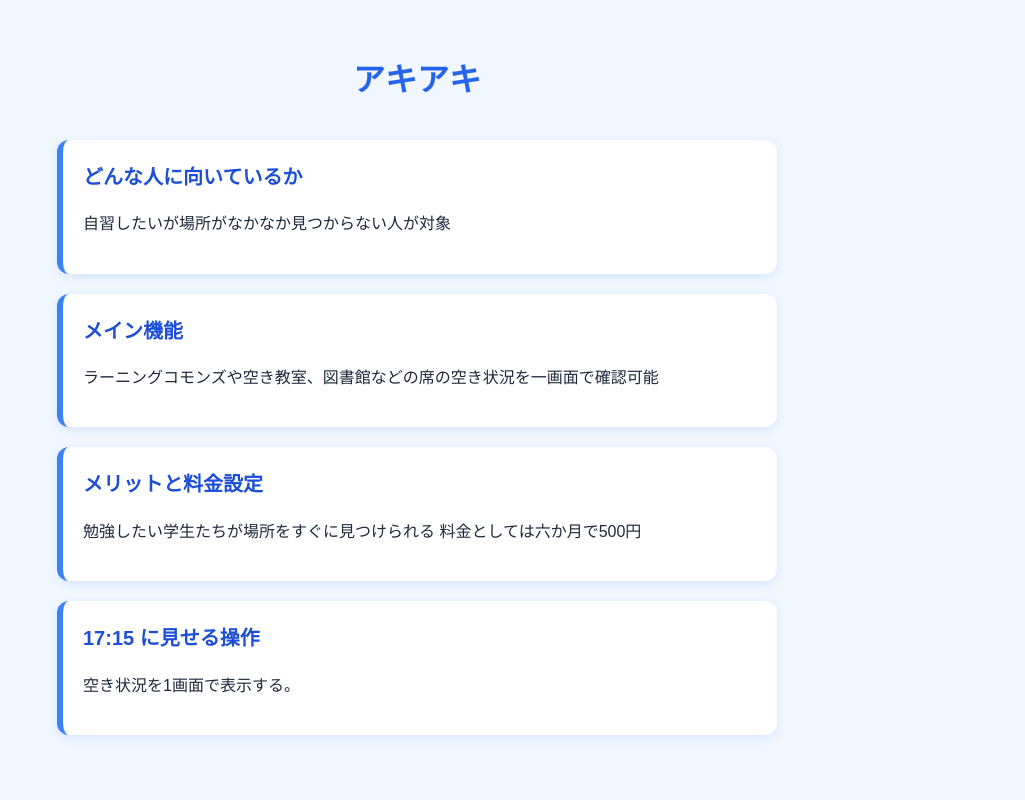
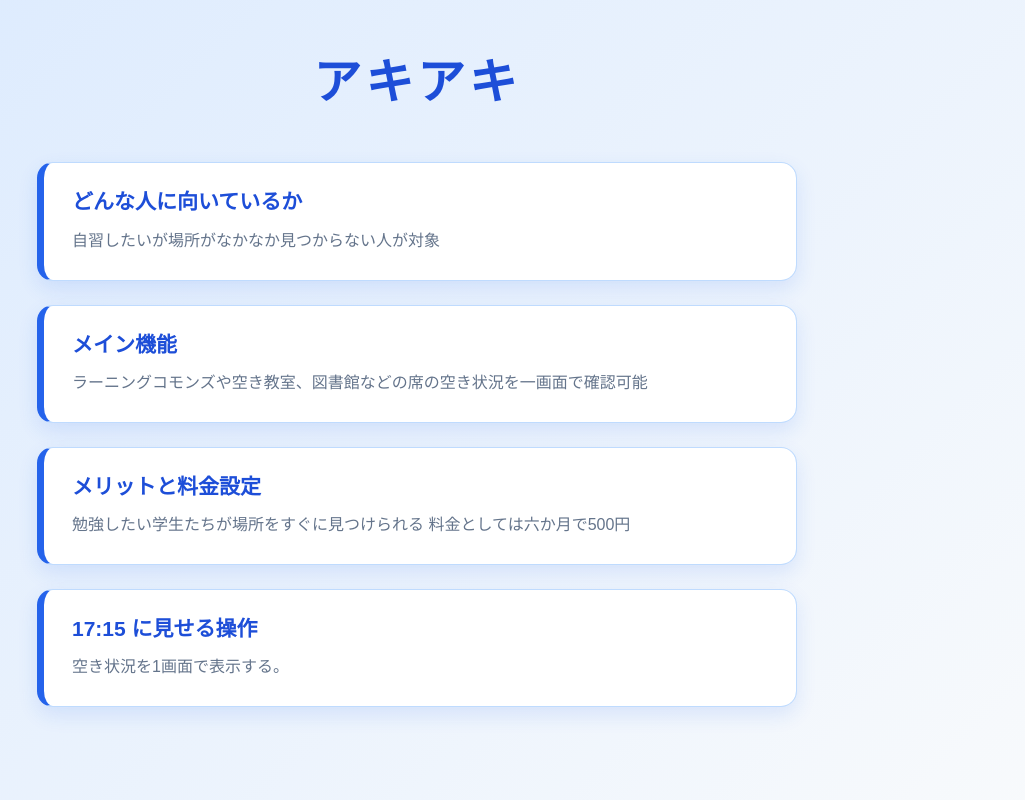
Before and after one commit to KKanemura/theme1-b-9, a plain HTML site: page index.html in a window 1280 px wide. Shown: the whole page, without its empty margins (223-1248 px from the left). Drawn offline with Linux system fonts and the light colour scheme.

Commit message:
Update styles

```diff
--- a/style.css
+++ b/style.css
@@ -1,81 +1,70 @@
-
 * {
   box-sizing: border-box;
 }
 
+:root {
+  --primary: #2563eb;
+  --primary-dark: #1d4ed8;
+  --text: #1e293b;
+  --muted: #64748b;
+  --background: #eff6ff;
+  --card: #ffffff;
+  --border: #bfdbfe;
+}
 
 body {
   margin: 0;
-  padding: 32px 16px;
-  background-color: #f0f7ff;
-  color: #1e293b;
-  font-family: sans-serif;
-  line-height: 1.7;
+  min-height: 100vh;
+  padding: 40px 20px;
+  background: linear-gradient(135deg, #dbeafe, #f8fafc);
+  color: var(--text);
+  font-family: "Yu Gothic", "Hiragino Kaku Gothic ProN", sans-serif;
+  line-height: 1.8;
 }
 
 main {
-  max-width: 720px;
+  width: min(100%, 760px);
   margin: 0 auto;
 }
 
 h1 {
-  margin-bottom: 32px;
-  color: #2563eb;
+  margin: 0 0 36px;
+  color: var(--primary-dark);
+  font-size: clamp(32px, 7vw, 48px);
+  letter-spacing: 0.08em;
   text-align: center;
 }
 
 section {
-  margin-bottom: 20px;
-  padding: 20px;
-  background-color: #ffffff;
-  border-left: 6px solid #3b82f6;
-  border-radius: 12px;
-  box-shadow: 0 3px 10px rgba(37, 99, 235, 0.12);
+  margin-bottom: 24px;
+  padding: 24px 28px;
+  background-color: var(--card);
+  border: 1px solid var(--border);
+  border-left: 7px solid var(--primary);
+  border-radius: 16px;
+  box-shadow: 0 8px 20px rgba(37, 99, 235, 0.12);
+  transition: transform 0.2s ease, box-shadow 0.2s ease;
+}
+
+section:hover {
+  transform: translateY(-3px);
+  box-shadow: 0 12px 26px rgba(37, 99, 235, 0.18);
 }
 
 h2 {
-  margin-top: 0;
-  color: #1d4ed8;
-  font-size: 20px;
+  margin: 0 0 10px;
+  color: var(--primary-dark);
+  font-size: 21px;
+  line-height: 1.4;
 }
 
-/* 将来ボタンを追加した場合のデザイン */
-button,
-input[type="button"],
-input[type="submit"] {
-  min-width: 180px;
-  min-height: 48px;
-  padding: 12px 24px;
-  border: none;
-  border-radius: 10px;
-  background-color: #2563eb;
-  color: #ffffff;
+p {
+  margin: 0;
+  color: var(--muted);
   font-size: 16px;
-  font-weight: bold;
-  cursor: pointer;
 }
 
-button:hover,
-input[type="button"]:hover,
-input[type="submit"]:hover {
-  background-color: #1d4ed8;
-}
-
-button:active,
-input[type="button"]:active,
-input[type="submit"]:active {
-  background-color: #1d4ed8;
-}
-
-button:focus-visible,
-input[type="button"]:focus-visible,
-input[type="submit"]:focus-visible {
-  outline: 3px solid #93c5fd;
-  outline-offset: 3px;
-}
-
-
-/* ボタン用デザイン */
+/* index.htmlにボタンを追加した場合に適用されるデザイン */
 button,
 input[type="button"],
 input[type="submit"] {
@@ -84,7 +73,7 @@ input[type="submit"] {
   padding: 12px 24px;
   border: 0;
   border-radius: 999px;
-  background: var(--primary);
+  background-color: var(--primary);
   color: #ffffff;
   font-size: 16px;
   font-weight: bold;
@@ -96,7 +85,7 @@ input[type="submit"] {
 button:hover,
 input[type="button"]:hover,
 input[type="submit"]:hover {
-  background: var(--primary-dark);
+  background-color: var(--primary-dark);
   transform: translateY(-2px);
 }
 
```
